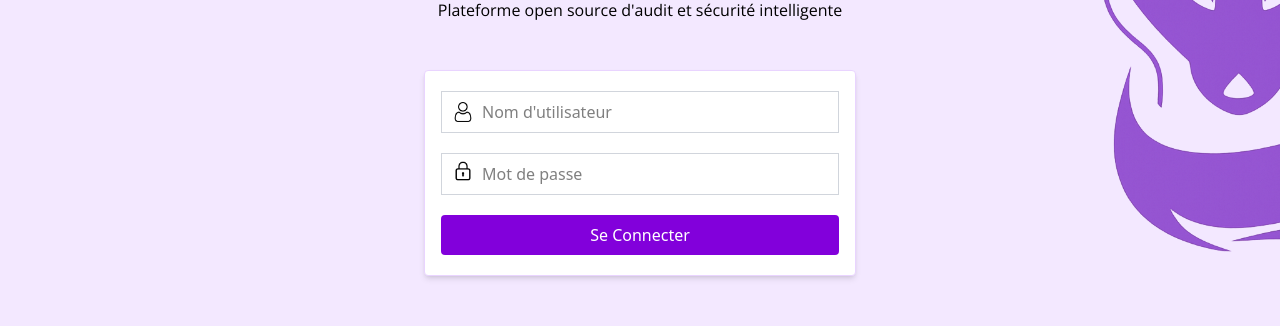
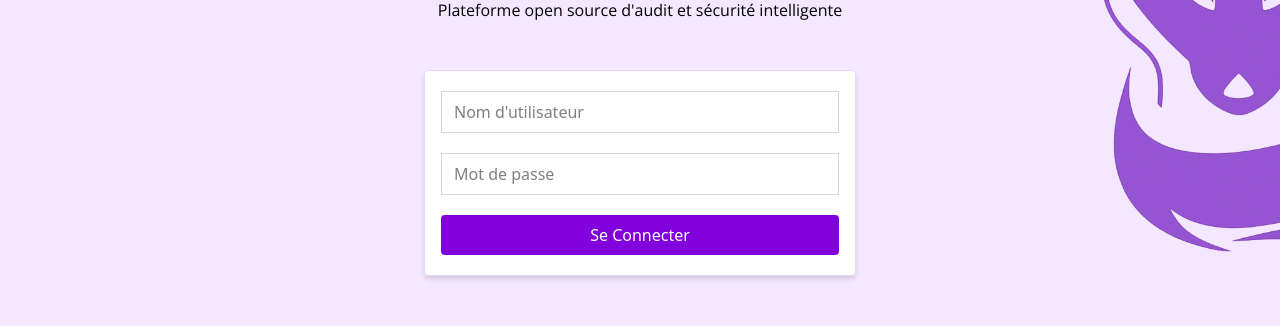
Before and after one commit to SieGer05/Fennec, a React (Vite) app in the folder frontend/: page /login in a window 1280 px wide. Shown: the part 315-641 px from the top of the page. Built offline with nearby package versions, Linux system fonts and the light colour scheme.

Commit message:
Link the login form with the backend

```diff
--- a/frontend/src/components/LoginForm.jsx
+++ b/frontend/src/components/LoginForm.jsx
@@ -1,37 +1,66 @@
 import { ICONS } from "../assets";
+import { useState } from "react";
 
 function LoginForm() {
+   const [ username, setUsername ] = useState("");
+   const [ password, setPassword ] = useState("");
+   const [ error, setError ] = useState("");
+
+   const handleLogin = async(e) => {
+      e.preventDefault();
+
+      try {
+         const response = await fetch("http://127.0.0.1:8000/auth/login", {
+            method: "POST",
+            headers: {
+               "Content-Type": "application/json",
+            },
+            body: JSON.stringify({ username, password }),
+         });
+
+         if (!response.ok) {
+            const err = await response.json();
+            setError(err.detail || "Invalid Credentials");
+            return;
+         }
+
+         const data = await response.json();
+         console.log("Login success: ", data);
+
+      } catch (err) {
+         console.error(err);
+         setError("Erreur de connexion");
+      }
+   };
+
    return (
-      <div className="border border-purple-200 shadow-md rounded-sm bg-white w-full max-w-md px-4 py-5 mx-4 sm:mx-auto">
-         <div className="relative">
-            <img
-               src={ICONS.Username}
-               className="absolute inset-y-0 left-3 w-5 h-5 my-auto text-gray-400"
-            />
+      <form
+         onSubmit={handleLogin}
+         className="border border-purple-200 shadow-md rounded-sm bg-white w-full max-w-md px-4 py-5 mx-4 sm:mx-auto"
+      >
       <input
          type="text"
          placeholder="Nom d'utilisateur"
-               className="w-full pl-10 pr-3 py-2 border border-gray-300 focus:outline-none focus:border-purple-600"
-            />
-         </div>
-
-         <div className="relative">
-            <img
-               src={ICONS.Password}
-               className="absolute inset-y-0 left-3 w-5 h-auto my-7 text-gray-400"
+         value={username}
+         onChange={(e) => setUsername(e.target.value)}
+         className="w-full px-3 py-2 border border-gray-300 focus:outline-none focus:border-purple-600"
       />
       <input
          type="password"
          placeholder="Mot de passe"
-               className="w-full pl-10 pr-3 py-2 mt-4 sm:mt-5 border border-gray-300 focus:outline-none focus:border-purple-600"
+         value={password}
+         onChange={(e) => setPassword(e.target.value)}
+         className="w-full px-3 py-2 mt-4 sm:mt-5 border border-gray-300 focus:outline-none focus:border-purple-600"
       />
-         </div>
-
       <button
-            className="w-full py-2 bg-purple-700 border-0 rounded-sm text-white mt-4 sm:mt-5 cursor-pointer hover:bg-purple-800">
+         type="submit"
+         className="w-full py-2 bg-purple-700 border-0 rounded-sm text-white mt-4 sm:mt-5 cursor-pointer hover:bg-purple-800"
+      >
          Se Connecter
       </button>
-      </div>
+
+      {error && <p className="text-red-500 mt-3">{error}</p>}
+      </form>
    );
 }
 
```
Lines whose indentation alone changed are shown as unchanged.
